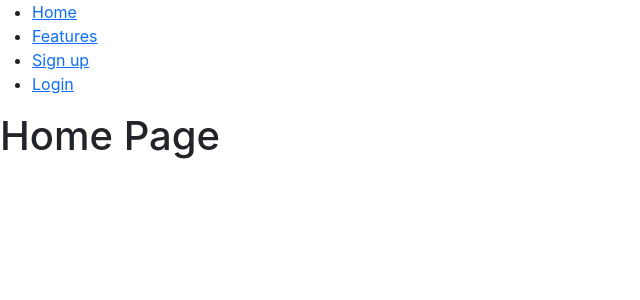
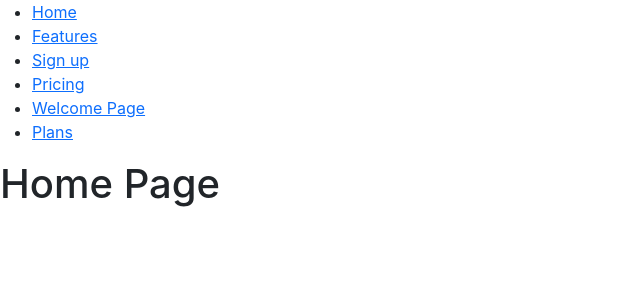
Before and after one commit to Sugorr/brollo, a React (Create React App) app: page / in a window 1280 px wide. Shown: the top 300 px of the page, without its empty margins (0-640 px from the left). Built offline with nearby package versions, Linux system fonts and the light colour scheme.

Commit message:
added full list of pages

```diff
--- a/src/App.js
+++ b/src/App.js
@@ -4,6 +4,9 @@ import Features from "./pages/Features";
 import SignUp from "./pages/SignUp";
 import Login from "./pages/Login";
 import NotFound from "./pages/NotFound";
+import Pricing from "./pages/Pricing";
+import WelcomePage from "./pages/WelcomePage";
+import Plans from "./pages/Plans";
 
 function App() {
   return (
@@ -14,7 +17,9 @@ function App() {
             <li><Link to="/">Home</Link></li>
             <li><Link to="/features">Features</Link></li>
             <li><Link to="/signup">Sign up</Link></li>
-            <li><Link to="/login">Login</Link></li>
+            <li><Link to="/pricing">Pricing</Link></li>
+            <li><Link to="/welcome-page">Welcome Page</Link></li>
+            <li><Link to="/plans">Plans</Link></li>
           </ul>
         </nav>
         <Routes>
@@ -22,6 +27,9 @@ function App() {
           <Route path="/features" element={<Features />} />
           <Route path="/signup" element={<SignUp />} />
           <Route path="/login" element={<Login />} />
+          <Route path="/pricing" element={<Pricing />} />
+          <Route path="/welcome-page" element={<WelcomePage />} />
+          <Route path="/plans" element={<Plans />} />
           <Route path="*" element={<NotFound />} />
         </Routes>
       </BrowserRouter>
--- /dev/null
+++ b/src/pages/Plans.js
@@ -0,0 +1,11 @@
+import React from 'react'
+
+function Plans() {
+    return (
+        <>
+            <h1>Plans</h1>
+        </>
+    );
+}
+
+export default Plans;
--- /dev/null
+++ b/src/pages/Pricing.js
@@ -0,0 +1,11 @@
+import React from 'react'
+
+function Pricing() {
+    return (
+        <>
+            <h1>Pricing</h1>
+        </>
+    );
+}
+
+export default Pricing;
--- /dev/null
+++ b/src/pages/WelcomePage.js
@@ -0,0 +1,11 @@
+import React from 'react'
+
+function WelcomePage() {
+    return (
+        <>
+            <h1>Welcome Page</h1>
+        </>
+    );
+}
+
+export default WelcomePage;
```
Also changed, not shown: src/pages/Dashboard.js (added, +11 -0 lines), src/pages/Workspace.js (added, +11 -0 lines), src/components/navbar-component/Resources.js (added), 1 other file (tests, documents, lock files or other folders).
